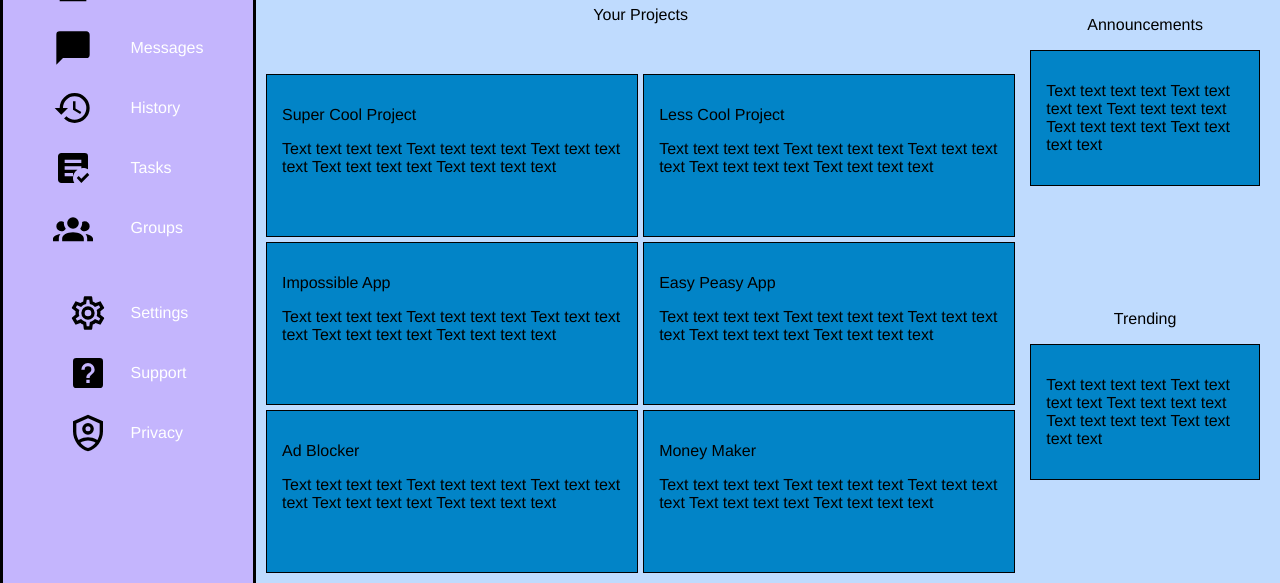
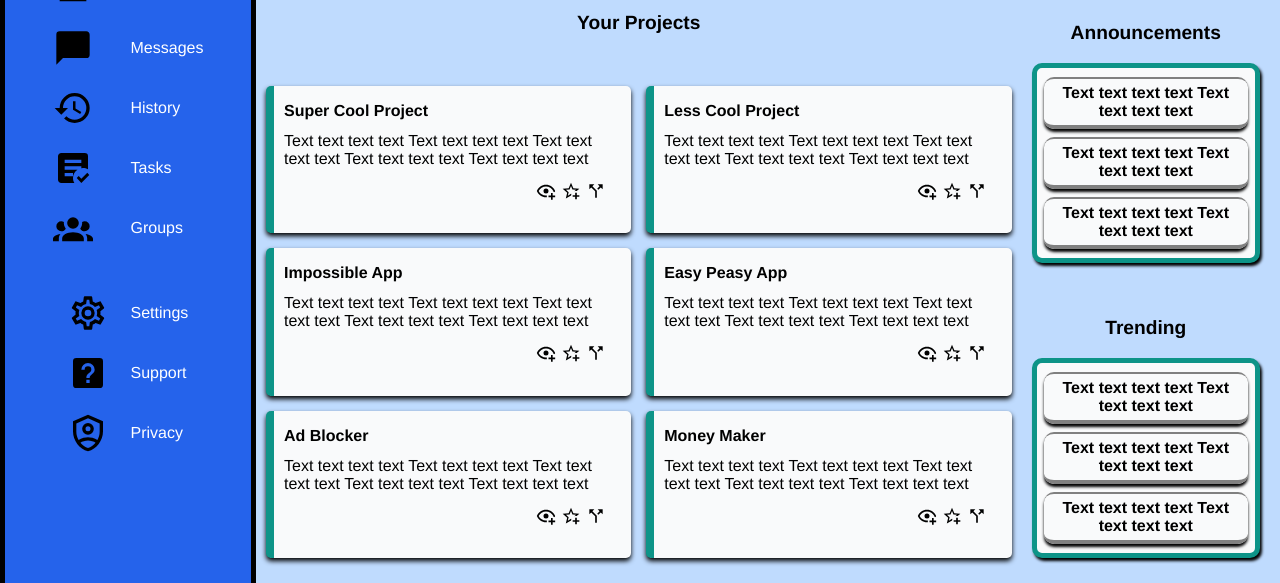
Before and after one commit to mjlebar/dashboard-project, a plain HTML site: page index.html in a window 1280 px wide. Shown: the part 217-800 px from the top of the page. Drawn offline with Linux system fonts and the light colour scheme.

Commit message:
Complete structure of the main part of the dash

```diff
--- a/index.html
+++ b/index.html
@@ -87,64 +87,83 @@
         <div class="project">
           <p class="main-title">Your Projects</p>
           <div class="card">
-            <p>Super Cool Project</p>
+            <p class="title">Super Cool Project</p>
             <p>
               Text text text text Text text text text Text text text text Text
               text text text Text text text text
             </p>
+            <span class="symbols">
+            <img src="eye-plus-outline.svg" alt="Favorite"><img src="star-plus-outline.svg" alt="favorite"><img src="call-split.svg" alt="split">
+            </span>
           </div>
           <div class="card">
-            <p>Less Cool Project</p>
+            <p class="title">Less Cool Project</p>
             <p>
               Text text text text Text text text text Text text text text Text
               text text text Text text text text
             </p>
+            <span class="symbols">
+            <img src="eye-plus-outline.svg" alt="Favorite"><img src="star-plus-outline.svg" alt="favorite"><img src="call-split.svg" alt="split">
+            </span>
           </div>
           <div class="card">
-            <p>Impossible App</p>
+            <p class="title">Impossible App</p>
             <p>
               Text text text text Text text text text Text text text text Text
               text text text Text text text text
             </p>
+            <span class="symbols">
+            <img src="eye-plus-outline.svg" alt="Add viewer"><img src="star-plus-outline.svg" alt="favorite"><img src="call-split.svg" alt="split">
+            </span>
           </div>
           <div class="card">
-            <p>Easy Peasy App</p>
+            <p class="title">Easy Peasy App</p>
             <p>
               Text text text text Text text text text Text text text text Text
               text text text Text text text text
             </p>
+            <span class="symbols">
+            <img src="eye-plus-outline.svg" alt="Add viewer"><img src="star-plus-outline.svg" alt="favorite"><img src="call-split.svg" alt="split">
+            </span>
           </div>
           <div class="card">
-            <p>Ad Blocker</p>
+            <p class="title">Ad Blocker</p>
             <p>
               Text text text text Text text text text Text text text text Text
               text text text Text text text text
             </p>
+            <span class="symbols">
+            <img src="eye-plus-outline.svg" alt="Add viewer"><img src="star-plus-outline.svg" alt="favorite"><img src="call-split.svg" alt="split">
+            </span>
           </div>
           <div class="card">
-            <p>Money Maker</p>
+            <p class="title">Money Maker</p>
             <p>
               Text text text text Text text text text Text text text text Text
               text text text Text text text text
             </p>
+            <span class="symbols">
+            <img src="eye-plus-outline.svg" alt="Add viewer"><img src="star-plus-outline.svg" alt="favorite"><img src="call-split.svg" alt="split">
+            </span>
           </div>
         </div>
         <div class="announcements">
           <p class="main-title">Announcements</p>
-          <div class="card">
-            <p>
-              Text text text text Text text text text Text text text text Text
-              text text text Text text text text
-            </p>
+          <div class="announce-card">
+                <p>Text text text text Text text text text</p>
+                <p>Text text text text Text text text text</p>
+                <p>Text text text text Text text text text</p>
+
           </div>
         </div>
         <div class="trending">
           <p class="main-title">Trending</p>
-          <div class="card">
-            <p>
-              Text text text text Text text text text Text text text text Text
-              text text text Text text text text
-            </p>
+          <div class="trend-card">
+
+                <p>Text text text text Text text text text</p>
+                <p>Text text text text Text text text text</p>
+                <p>Text text text text Text text text text</p>
+
           </div>
         </div>
       </div>
--- a/style.css
+++ b/style.css
@@ -47,15 +47,15 @@ body {
 .dashboard {
   grid-column: span 1;
   grid-row: span 2;
-  background-color: #c4b5fd;
+  background-color: #2563eb;
+  color: white;
   display: grid;
   grid-template-columns: 1fr;
   grid-template-rows: 10px 1fr 5fr 2fr 4fr;
-  color: white;
   gap: 15px;
   padding: 10px;
   justify-items: center;
-  border: 3px solid black;
+  border: 5px solid black;
   border-block: 0px;
 }
 
@@ -77,7 +77,7 @@ body {
   background-color: white;
   padding-inline: 25px;
   padding-block: 10px;
-  border-bottom: 2px solid black;
+  border-bottom: 5px solid black;
 }
 
 .header-top {
@@ -139,7 +139,9 @@ btn {
   /* border: 1px solid black; */
   font-weight: 900;
   color: white;
-  box-shadow: 2px 2px 8px gray;
+  border: 2px solid gray;
+  border-radius: 5px;
+  /* box-shadow: 2px 2px 8px gray; */
 }
 
 .search {
@@ -157,11 +159,59 @@ btn {
 }
 
 .card {
-  /* width: 100px;
-  height: 100px; */
-  background-color: #0284c7;
-  border: 1px solid black;
-  padding: 15px;
+  background-color: #f9fafb;
+  border-left: 8px solid #0d9488;
+  padding-inline: 10px;
+  border-radius: 5px;
+  display: grid;
+  grid-template-rows: 30px 50px 1fr;
+  box-shadow: 0px 3px 5px black;
+}
+
+.announce-card,
+.trend-card {
+  background-color: #f9fafb;
+  border-radius: 5px;
+  padding: 5px;
+  display: flex;
+  flex-direction: column;
+  border: 5px solid #0d9488;
+  border-radius: 10px;
+  box-shadow: 2px 3px 3px black;
+}
+
+.announce-card p,
+.trend-card p {
+  border-bottom: 4px solid gray;
+  box-shadow: 0px 3px 3px black;
+  border-top: 2px solid gray;
+  border-radius: 10px;
+  text-align: center;
+  margin-block: 4px;
+  margin-inline: 2px;
+  padding: 5px;
+  font-weight: 700;
+}
+
+.card .symbols {
+  display: flex;
+  gap: 5px;
+  justify-content: flex-end;
+  margin: 15px;
+  grid-row: 3/4;
+}
+.card .symbols img {
+  height: 20px;
+  width: 20px;
+}
+
+.card .title {
+  font-weight: 700;
+  grid-row: 1/2;
+}
+
+.card p {
+  grid-row: 2/3;
 }
 
 .main {
@@ -171,7 +221,7 @@ btn {
   grid-template-columns: 3fr 1fr;
   background-color: #bfdbfe;
   padding: 10px;
-  gap: 5px;
+  gap: 10px;
 }
 
 .project {
@@ -179,8 +229,8 @@ btn {
   grid-row: 1/3;
   display: grid;
   grid-template-columns: 1fr 1fr;
-  /* grid-template-rows: repeat(auto-fill, minmax(150px 1fr)); */
-  gap: 5px;
+  gap: 15px;
+  margin-bottom: 15px;
 }
 
 .project .main-title {
@@ -189,6 +239,8 @@ btn {
 
 .main-title {
   text-align: center;
+  font-weight: 700;
+  font-size: larger;
 }
 
 .announcements,
```
